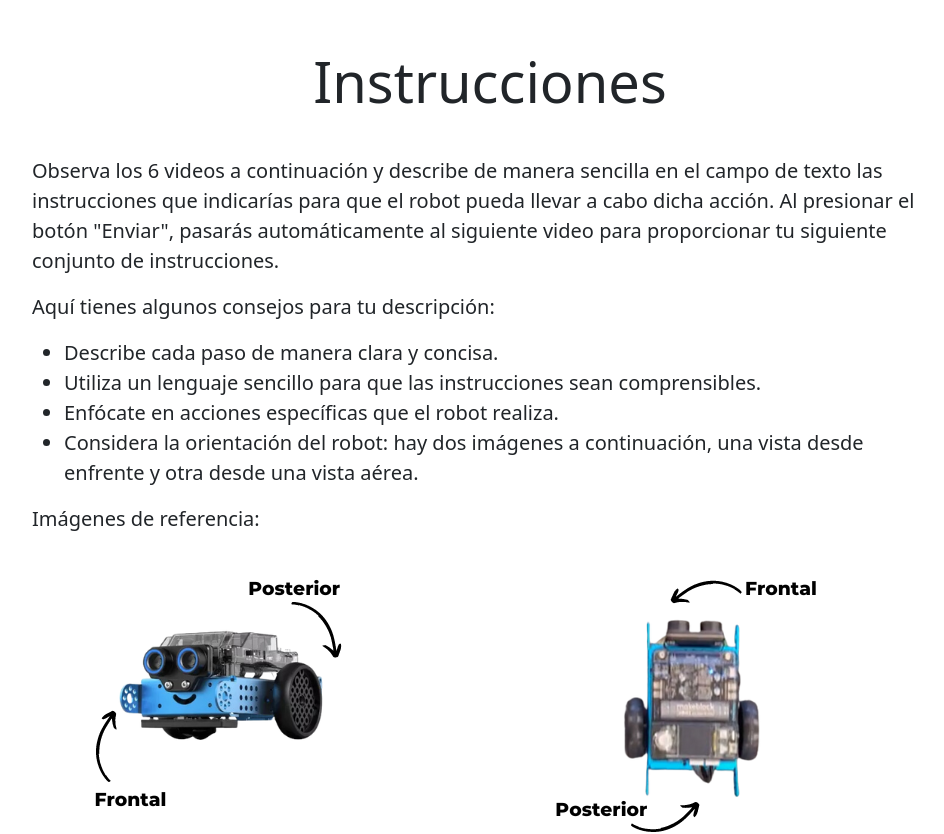
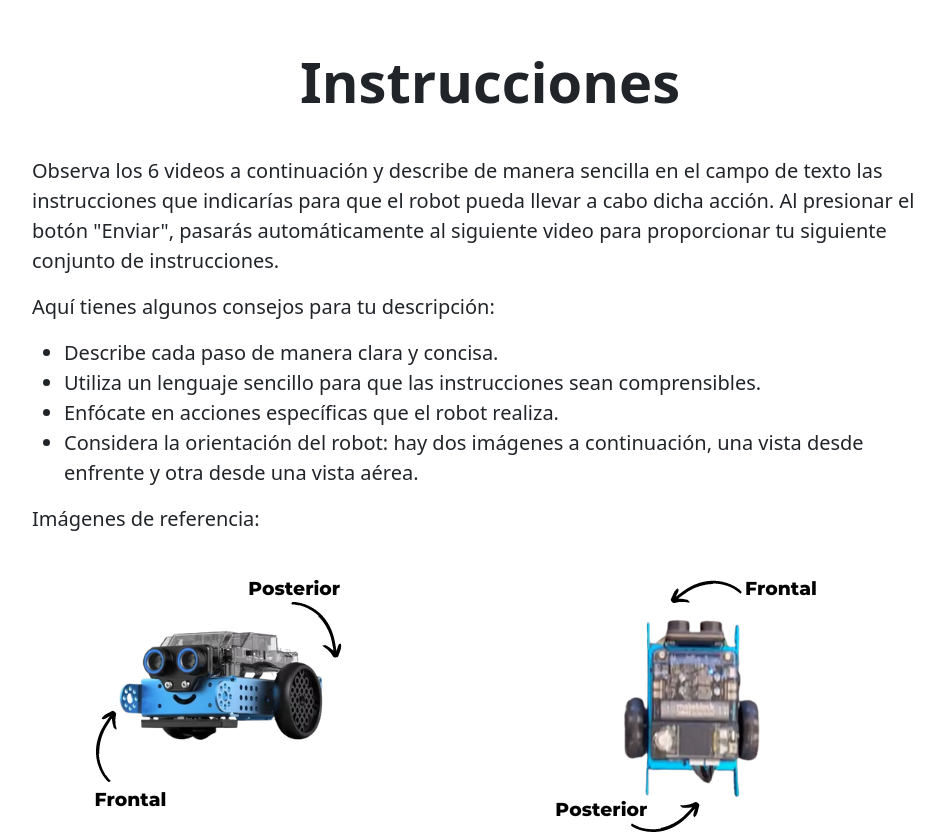
Before and after one commit to depresionTropical/cbr-robot-vue, a Vue app: page / in a window 1280 px wide. Shown: the top 834 px of the page, without its empty margins (150-1094 px from the left). Built offline with nearby package versions, Linux system fonts and the light colour scheme.

Commit message:
Update header style in InstruccionesComponent.vue

```diff
--- a/src/components/InstruccionesComponent.vue
+++ b/src/components/InstruccionesComponent.vue
@@ -1,7 +1,7 @@
 <!-- Instrucciones.vue -->
 <template>
   <div class="container my-5">
-    <h1 class="display-4 text-center">Instrucciones</h1>
+    <h1 class="display-4 text-center fw-bold">Instrucciones</h1>
     <form @submit.prevent="irAVideos" class="mt-4">
       <div class="row">
         <div class="alert fs-5 col-md-10 mx-auto mb-3" role="alert">
```
